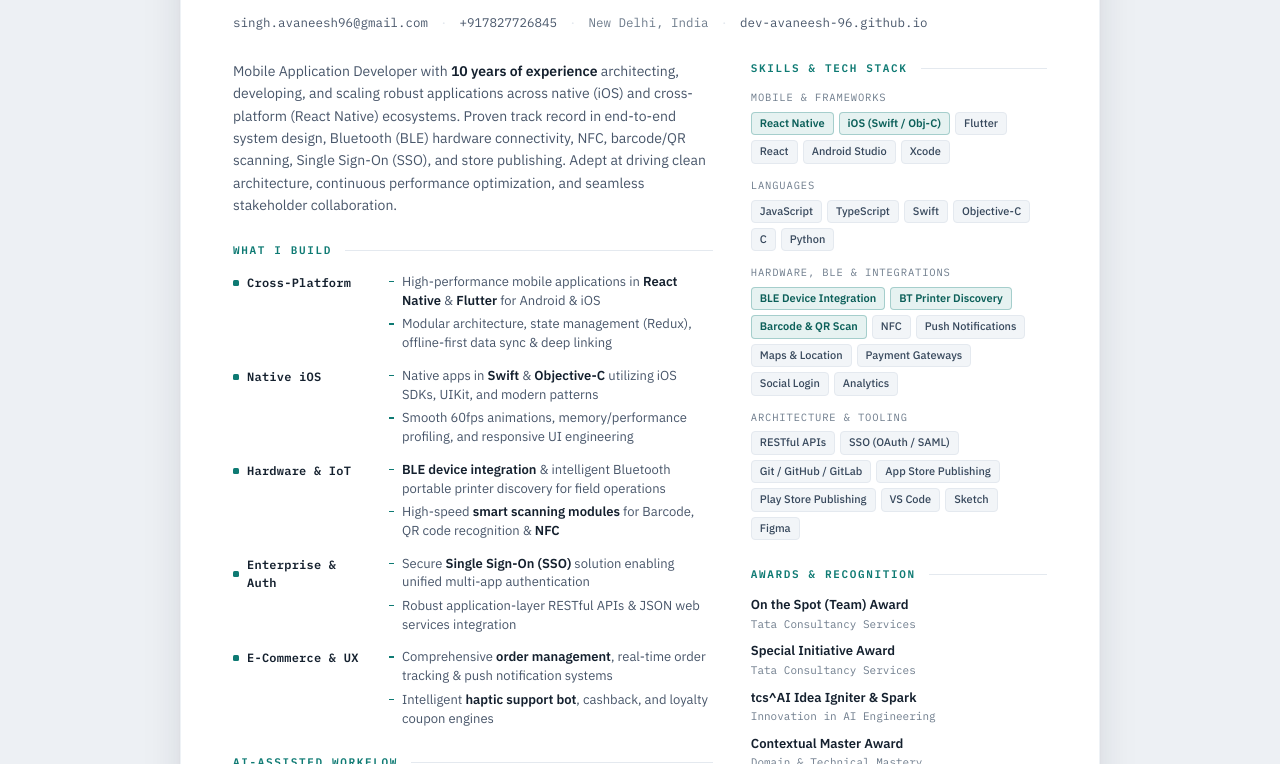
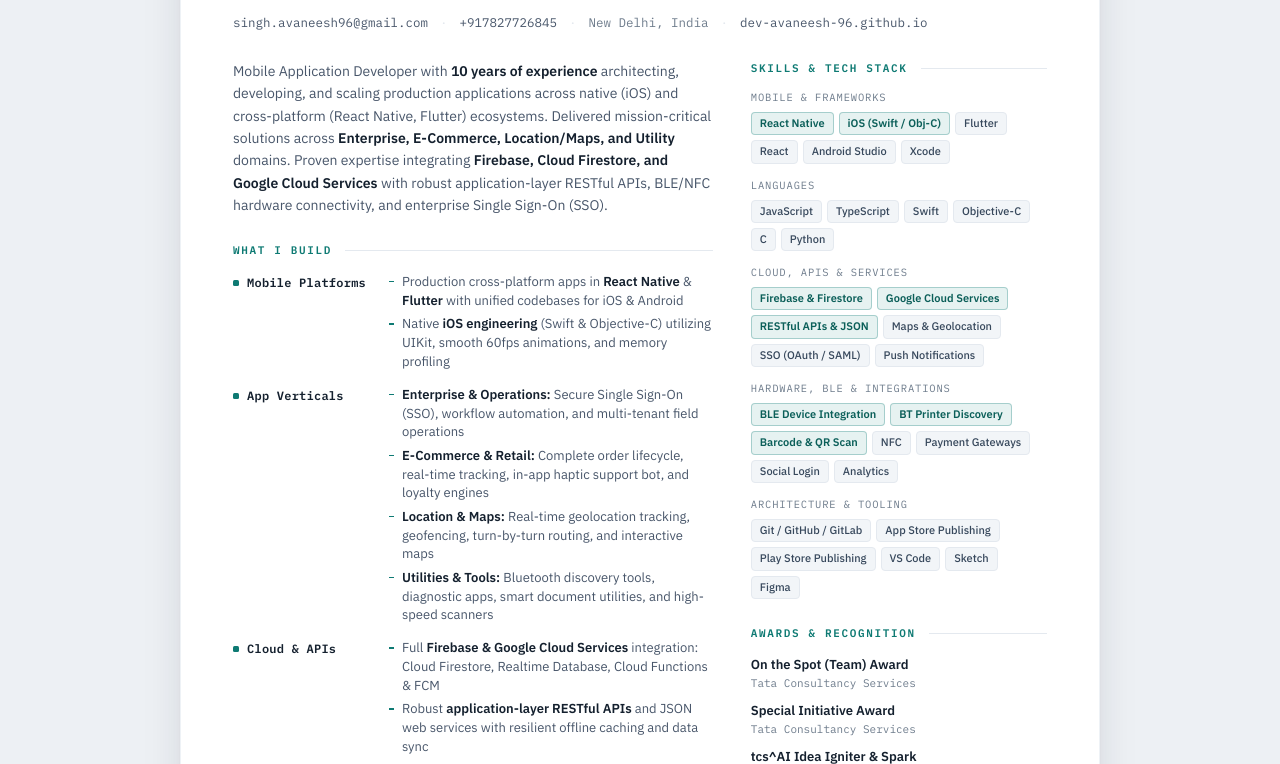
Before and after one commit to dev-avaneesh-96/dev-avaneesh-96.github.io, a plain HTML site: page index.html in a window 1280 px wide. Shown: the part 188-952 px from the top of the page. Drawn offline with Linux system fonts and the light colour scheme.

Commit message:
feat: Elevate What I build section with App Verticals, Firebase, Firestore, and cloud services

```diff
--- a/index.html
+++ b/index.html
@@ -212,7 +212,7 @@
     <div class="main">
       <!-- Summary -->
       <section>
-        <p class="lede">Mobile Application Developer with <b>10 years of experience</b> architecting, developing, and scaling robust applications across native (iOS) and cross-platform (React Native) ecosystems. Proven track record in end-to-end system design, Bluetooth (BLE) hardware connectivity, NFC, barcode/QR scanning, Single Sign-On (SSO), and store publishing. Adept at driving clean architecture, continuous performance optimization, and seamless stakeholder collaboration.</p>
+        <p class="lede">Mobile Application Developer with <b>10 years of experience</b> architecting, developing, and scaling production applications across native (iOS) and cross-platform (React Native, Flutter) ecosystems. Delivered mission-critical solutions across <b>Enterprise, E-Commerce, Location/Maps, and Utility</b> domains. Proven expertise integrating <b>Firebase, Cloud Firestore, and Google Cloud Services</b> with robust application-layer RESTful APIs, BLE/NFC hardware connectivity, and enterprise Single Sign-On (SSO).</p>
       </section>
 
       <!-- What I Build -->
@@ -220,38 +220,33 @@
         <div class="kicker"><span>What I build</span></div>
         <div class="cap">
           <div class="cap-row">
-            <div class="cap-label">Cross-Platform</div>
+            <div class="cap-label">Mobile Platforms</div>
             <ul>
-              <li>High-performance mobile applications in <b>React Native</b> &amp; <b>Flutter</b> for Android &amp; iOS</li>
-              <li>Modular architecture, state management (Redux), offline-first data sync &amp; deep linking</li>
+              <li>Production cross-platform apps in <b>React Native</b> &amp; <b>Flutter</b> with unified codebases for iOS &amp; Android</li>
+              <li>Native <b>iOS engineering</b> (Swift &amp; Objective-C) utilizing UIKit, smooth 60fps animations, and memory profiling</li>
             </ul>
           </div>
           <div class="cap-row">
-            <div class="cap-label">Native iOS</div>
+            <div class="cap-label">App Verticals</div>
             <ul>
-              <li>Native apps in <b>Swift</b> &amp; <b>Objective-C</b> utilizing iOS SDKs, UIKit, and modern patterns</li>
-              <li>Smooth 60fps animations, memory/performance profiling, and responsive UI engineering</li>
+              <li><b>Enterprise &amp; Operations:</b> Secure Single Sign-On (SSO), workflow automation, and multi-tenant field operations</li>
+              <li><b>E-Commerce &amp; Retail:</b> Complete order lifecycle, real-time tracking, in-app haptic support bot, and loyalty engines</li>
+              <li><b>Location &amp; Maps:</b> Real-time geolocation tracking, geofencing, turn-by-turn routing, and interactive maps</li>
+              <li><b>Utilities &amp; Tools:</b> Bluetooth discovery tools, diagnostic apps, smart document utilities, and high-speed scanners</li>
+            </ul>
+          </div>
+          <div class="cap-row">
+            <div class="cap-label">Cloud &amp; APIs</div>
+            <ul>
+              <li>Full <b>Firebase &amp; Google Cloud Services</b> integration: Cloud Firestore, Realtime Database, Cloud Functions &amp; FCM</li>
+              <li>Robust <b>application-layer RESTful APIs</b> and JSON web services with resilient offline caching and data sync</li>
             </ul>
           </div>
           <div class="cap-row">
             <div class="cap-label">Hardware &amp; IoT</div>
             <ul>
-              <li><b>BLE device integration</b> &amp; intelligent Bluetooth portable printer discovery for field operations</li>
-              <li>High-speed <b>smart scanning modules</b> for Barcode, QR code recognition &amp; <b>NFC</b></li>
-            </ul>
-          </div>
-          <div class="cap-row">
-            <div class="cap-label">Enterprise &amp; Auth</div>
-            <ul>
-              <li>Secure <b>Single Sign-On (SSO)</b> solution enabling unified multi-app authentication</li>
-              <li>Robust application-layer RESTful APIs &amp; JSON web services integration</li>
-            </ul>
-          </div>
-          <div class="cap-row">
-            <div class="cap-label">E-Commerce &amp; UX</div>
-            <ul>
-              <li>Comprehensive <b>order management</b>, real-time order tracking &amp; push notification systems</li>
-              <li>Intelligent <b>haptic support bot</b>, cashback, and loyalty coupon engines</li>
+              <li><b>BLE connectivity:</b> Automated Bluetooth portable printer discovery and low-latency peripheral communication</li>
+              <li><b>Smart scanning:</b> High-speed modules for <b>Barcode</b>, <b>QR code</b> recognition, and <b>NFC</b> tag read/write</li>
             </ul>
           </div>
         </div>
@@ -387,14 +382,23 @@
           </div>
         </div>
         <div class="stack-group">
+          <p class="stack-cat">Cloud, APIs &amp; Services</p>
+          <div class="chips">
+            <span class="chip highlight">Firebase &amp; Firestore</span>
+            <span class="chip highlight">Google Cloud Services</span>
+            <span class="chip highlight">RESTful APIs &amp; JSON</span>
+            <span class="chip">Maps &amp; Geolocation</span>
+            <span class="chip">SSO (OAuth / SAML)</span>
+            <span class="chip">Push Notifications</span>
+          </div>
+        </div>
+        <div class="stack-group">
           <p class="stack-cat">Hardware, BLE &amp; Integrations</p>
           <div class="chips">
             <span class="chip highlight">BLE Device Integration</span>
             <span class="chip highlight">BT Printer Discovery</span>
             <span class="chip highlight">Barcode &amp; QR Scan</span>
             <span class="chip">NFC</span>
-            <span class="chip">Push Notifications</span>
-            <span class="chip">Maps &amp; Location</span>
             <span class="chip">Payment Gateways</span>
             <span class="chip">Social Login</span>
             <span class="chip">Analytics</span>
@@ -403,8 +407,6 @@
         <div class="stack-group">
           <p class="stack-cat">Architecture &amp; Tooling</p>
           <div class="chips">
-            <span class="chip">RESTful APIs</span>
-            <span class="chip">SSO (OAuth / SAML)</span>
             <span class="chip">Git / GitHub / GitLab</span>
             <span class="chip">App Store Publishing</span>
             <span class="chip">Play Store Publishing</span>
```
